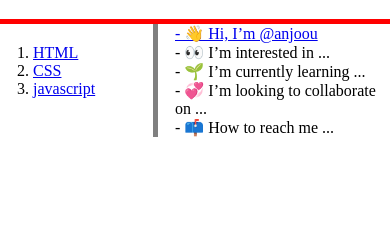
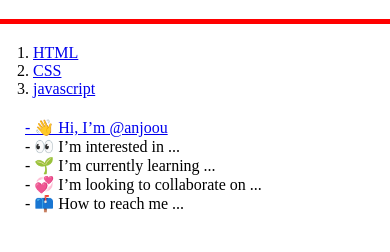
Before and after one commit to an-jiohh/web2_CSS, a plain HTML site: page box2.html in a window 390 px wide. Shown: the part 58-310 px from the top of the page. Drawn offline with Linux system fonts and the light colour scheme.

Commit message:
using_mediaquery

```diff
--- a/box2.html
+++ b/box2.html
@@ -26,6 +26,14 @@
       #article{
         padding-left:25px;
       }
+      @media(max-width:450px) {
+        #grid{
+          display:block;
+        }
+        ol{
+          border-right:none;
+        }
+      }
     </style>
   </head>
   <body>
```
